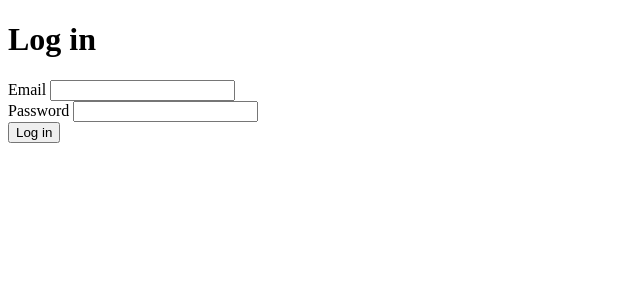
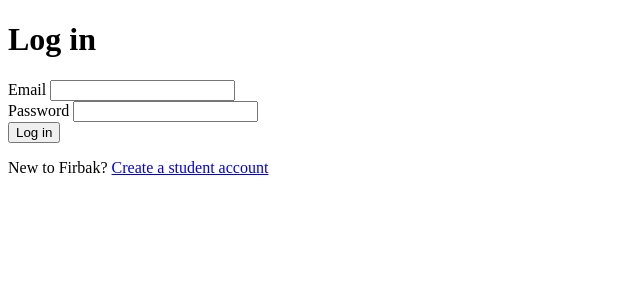
Before and after one commit to edebes/CSCE-606-Project-2, a Rails app: page /login in a window 1280 px wide. Shown: the part 26-326 px from the top of the page, without its empty margins (0-640 px from the left). Run offline with Rails 7, Linux system fonts and the light colour scheme.

Commit message:
Moved signup to login page and uses :unporcessable_content

```diff
--- a/Firbak/app/controllers/registrations_controller.rb
+++ b/Firbak/app/controllers/registrations_controller.rb
@@ -19,7 +19,7 @@ class RegistrationsController < ApplicationController
       redirect_to join_session_path, notice: "Welcome, #{@user.name}! Your student account is ready."
     else
       flash.now[:alert] = "Please fix the problems below."
-      render :new, status: :unprocessable_entity
+      render :new, status: :unprocessable_content
     end
   end
 
--- a/Firbak/app/views/logins/new.html.erb
+++ b/Firbak/app/views/logins/new.html.erb
@@ -11,3 +11,5 @@
   </div>
   <%= submit_tag "Log in" %>
 <% end %>
+
+<p>New to Firbak? <%= link_to "Create a student account", signup_path %></p>
```
Also changed, not shown: Firbak/spec/Controllers/registrations_controller_spec.rb (+1 -1 lines), Firbak/app/models/user.rb (line endings or trailing spaces), Firbak/app/views/layouts/application.html.erb (line endings or trailing spaces), Firbak/config/routes.rb (line endings or trailing spaces), Firbak/db/seeds.rb (line endings or trailing spaces).
